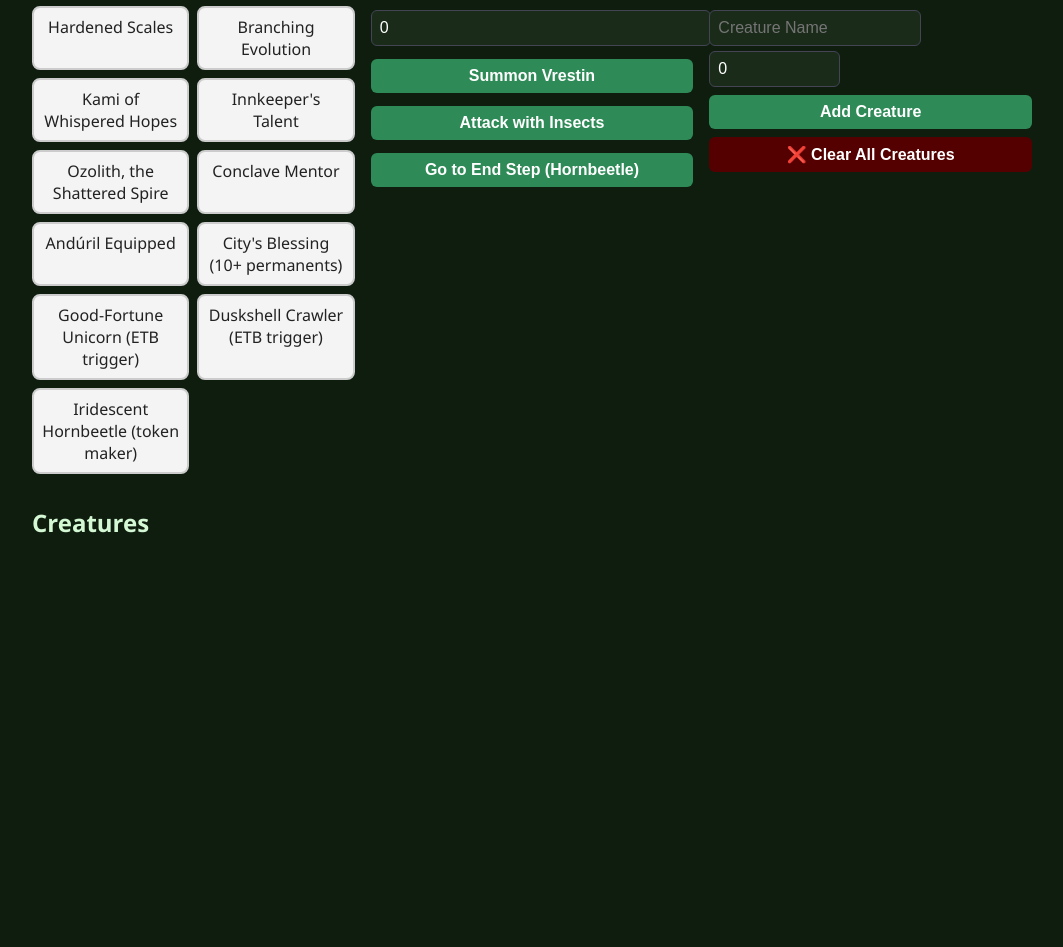
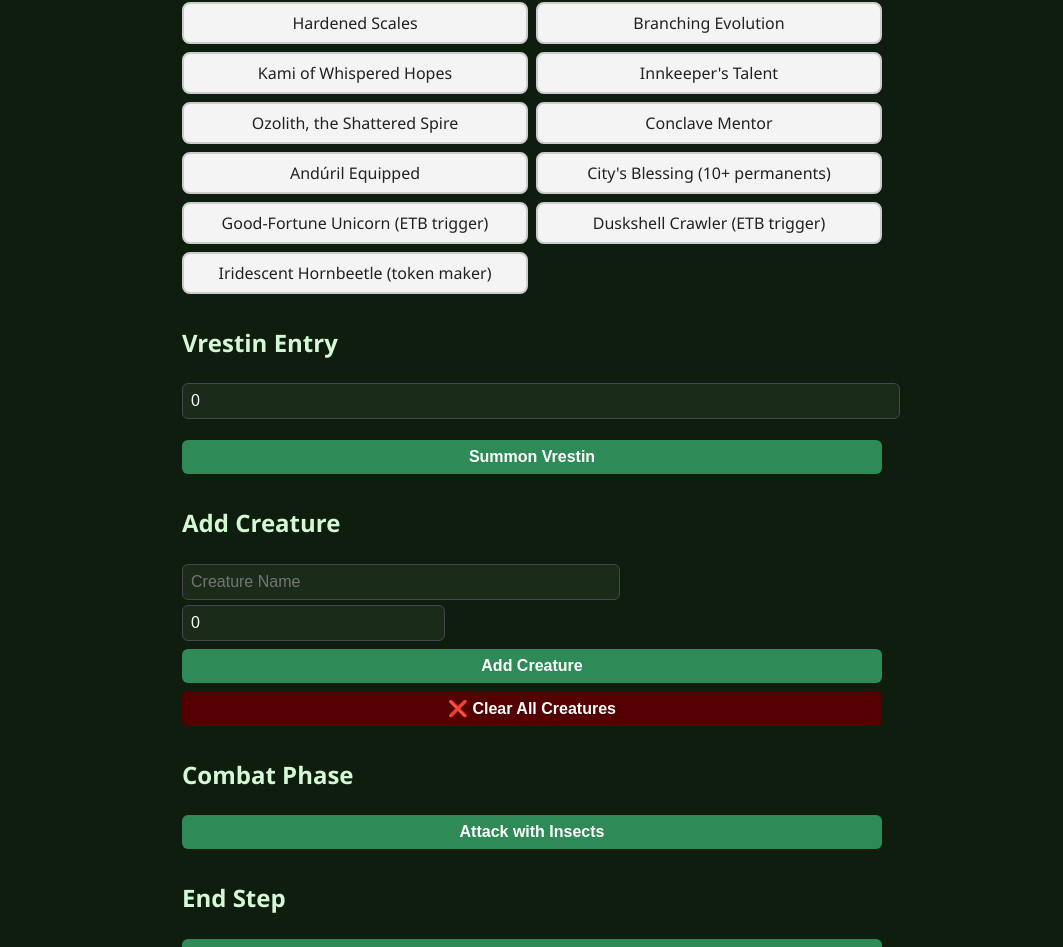
Before and after one commit to cdragon666/vrestin-counters, a React (Create React App) app: page / in a window 1280 px wide. Shown: the part 169-1116 px from the top of the page, without its empty margins (108-1171 px from the left). Before the commit the page ends 800 px from the top, so only its background shows below. Built offline with nearby package versions, Linux system fonts and the light colour scheme.

Commit message:
Improve creature section readability

```diff
--- a/src/App.js
+++ b/src/App.js
@@ -185,11 +185,9 @@ export default function App() {
   const clearLog = () => setResultLog([]);
 
   return (
-    <div style={{ padding: "1rem", maxWidth: "1000px", margin: "auto" }}>
+    <div style={{ padding: "2rem", maxWidth: "700px", margin: "auto" }}>
       <h1 style={{ textAlign: "center" }}>Vrestin +1/+1 Counter Tracker</h1>
 
-      <section style={{ display: "grid", gridTemplateColumns: "repeat(auto-fit, minmax(300px, 1fr))", gap: "1rem" }}>
-        <div>
       <h2>Select Active Cards</h2>
       <div style={{ display: "grid", gridTemplateColumns: "1fr 1fr", gap: "0.5rem" }}>
         {supportCards.map((card) => (
@@ -211,24 +209,20 @@ export default function App() {
           </div>
         ))}
       </div>
-        </div>
 
-        <div>
-          <h2>Phases</h2>
+      <h2 style={{ marginTop: "2rem" }}>Vrestin Entry</h2>
       <input
         type="number"
         placeholder="X value"
         value={vrestinX}
         onChange={(e) => setVrestinX(e.target.value)}
-            style={{ width: "100%", padding: "0.5rem", marginBottom: "0.5rem" }}
+        style={{ width: "100%", padding: "0.5rem", marginBottom: "1rem" }}
       />
-          <button onClick={calculateETB} style={{ width: "100%", marginBottom: "0.5rem" }}>Summon Vrestin</button>
-          <button onClick={handleCombat} style={{ width: "100%", marginBottom: "0.5rem" }}>Attack with Insects</button>
-          <button onClick={handleEndStep} style={{ width: "100%" }}>Go to End Step (Hornbeetle)</button>
-        </div>
+      <button onClick={calculateETB} style={{ width: "100%" }}>
+        Summon Vrestin
+      </button>
 
-        <div>
-          <h2>Add Creature</h2>
+      <h2 style={{ marginTop: "2rem" }}>Add Creature</h2>
       <input
         type="text"
         placeholder="Creature Name"
@@ -238,40 +232,55 @@ export default function App() {
       />
       <input
         type="number"
-            placeholder="Counters"
+        placeholder="+1/+1 Counters"
         value={startingCounters}
         onChange={(e) => setStartingCounters(e.target.value)}
         style={{ width: "35%" }}
       />
-          <button onClick={addCreature} style={{ marginTop: "0.5rem", width: "100%" }}>Add Creature</button>
+      <button onClick={addCreature} style={{ marginTop: "0.5rem", width: "100%" }}>
+        Add Creature
+      </button>
       <button onClick={clearAllCreatures} style={{ marginTop: "0.5rem", width: "100%", background: "#500", color: "#fff" }}>
         ❌ Clear All Creatures
       </button>
+
       {suggestions.length > 0 && (
-            <ul style={{ listStyle: "none", padding: 0, marginTop: "0.5rem", background: "#3a5f3a", borderRadius: "6px", color: "#fff" }}>
+        <ul style={{ listStyle: "none", padding: 0, marginTop: "0.5rem", background: "#3a5f3a", border: "1px solid #888", borderRadius: "6px", fontWeight: "bold", fontSize: "1rem", color: "#fff" }}>
           {suggestions.map((s, i) => (
-                <li key={i} style={{ padding: "0.5rem", cursor: "pointer" }} onClick={() => fillSuggestion(s)}>
+            <li
+              key={i}
+              style={{ padding: "0.5rem 0.7rem", cursor: "pointer", borderBottom: "1px solid #333" }}
+              onClick={() => fillSuggestion(s)}
+            >
               {s.replace(/\b\w/g, (c) => c.toUpperCase())}
             </li>
           ))}
         </ul>
       )}
-        </div>
-      </section>
+
+      <h2 style={{ marginTop: "2rem" }}>Combat Phase</h2>
+      <button onClick={handleCombat} style={{ width: "100%" }}>
+        Attack with Insects
+      </button>
+
+      <h2 style={{ marginTop: "2rem" }}>End Step</h2>
+      <button onClick={handleEndStep} style={{ width: "100%" }}>
+        Go to End Step (Hornbeetle Trigger)
+      </button>
 
       <h2 style={{ marginTop: "2rem" }}>Creatures</h2>
-      <div style={{ display: "grid", gridTemplateColumns: "repeat(auto-fit, minmax(300px, 1fr))", gap: "1rem" }}>
       {creatures.map((c, i) => (
-          <div key={i} style={{ background: "#f0f0f0", padding: "0.5rem", borderRadius: "0.5rem" }}>
-            <strong>{c.name}</strong>: {c.power + c.counters}/{c.toughness + c.counters} (+{c.counters})
-            <div style={{ marginTop: "0.5rem" }}>
+        <div key={i} style={{ display: "flex", justifyContent: "space-between", alignItems: "center", marginBottom: "0.5rem" }}>
+          <span style={{ fontWeight: "bold", color: "#222", fontSize: "1rem" }}>
+            {c.name}: {c.power + c.counters}/{c.toughness + c.counters} (+{c.counters})
+          </span>
+          <div>
             <button onClick={() => updateCounter(i, 1)}>+1</button>
             <button onClick={() => updateCounter(i, -1)} style={{ marginLeft: "0.5rem" }}>-1</button>
             <button onClick={() => removeCreature(i)} style={{ marginLeft: "0.5rem", color: "red" }}>🗑️</button>
           </div>
         </div>
       ))}
-      </div>
 
       {resultLog.length > 0 && (
         <div style={{ marginTop: "2rem" }}>
```
Lines whose indentation alone changed are shown as unchanged.
